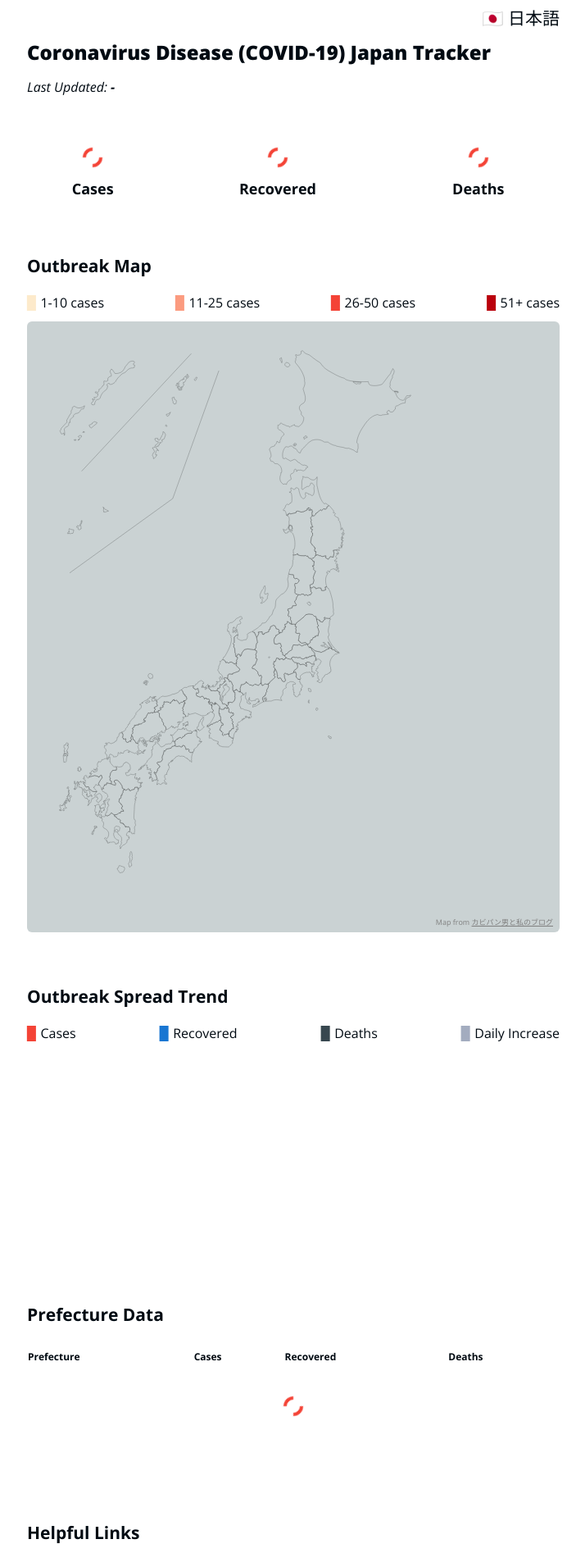
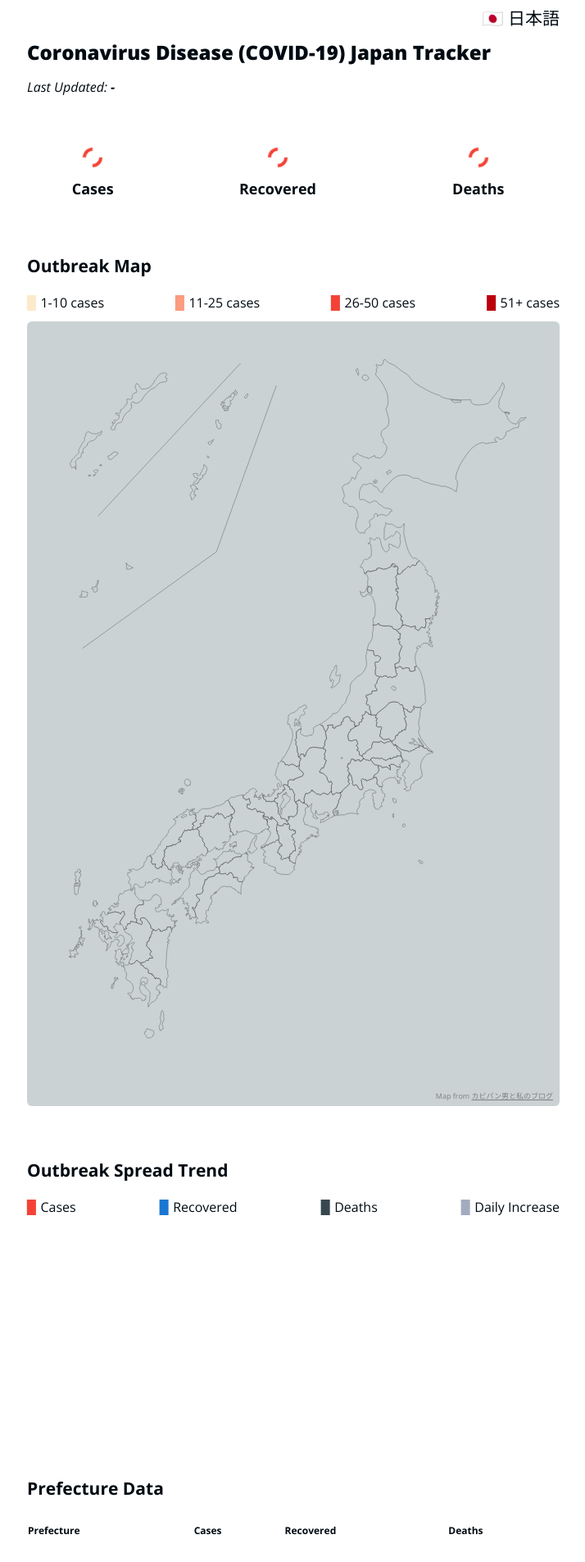
Before and after one commit to reustle/covid19japan, a Jekyll site: the page built from index.html, in a window 1280 px wide. Shown: the top 1905 px of the page at 82% size, without its empty margins (282-996 px from the left). Built offline with Jekyll 4.4.1, drawn with Linux system fonts in a browser that asks for light colours; nearby versions of some CDN libraries.

Commit message:
Fix layout on mobile

```diff
--- a/index.html
+++ b/index.html
@@ -38,7 +38,7 @@
   <div><span class="four">▉</span> <span data-ja="51+ 件">51+ cases</span></div>
 </section>
 <div id="map-japan">
-  <object type="image/svg+xml" data="/static/japan.svg" id="map-japan-svg" width="500"></object>
+  <object type="image/svg+xml" data="/static/japan.svg" id="map-japan-svg"></object>
   <div class="caption">Map from <a href="https://www.kabipan.com/geography/whitemap/">カビパン男と私のブログ</a></div>
 </div>
 
--- a/static/css/styles.scss
+++ b/static/css/styles.scss
@@ -89,21 +89,16 @@
   }
 }
 
-#map-container {
-  width: 100%;
-  height: 400px;
+#map-japan {
+  width: 95vw;
   background: #cad2d3;
   max-width: 650px;
   margin: 0px auto;
   border-radius: 6px;
 }
 
-#map-japan {
+#map-japan-svg {
   width: 100%;
-  background: #cad2d3;
-  max-width: 650px;
-  margin: 0px auto;
-  border-radius: 6px;
 }
 
 .caption {
--- a/static/main.js
+++ b/static/main.js
@@ -252,10 +252,7 @@
     let uppercasePrefectureName = prefecture.prefecture.toUpperCase()
     let prefecturePath = japanMapSvg.querySelector(`#${uppercasePrefectureName}`)
     if (prefecturePath == null) {
-      console.log('Prefecture not found', uppercasePrefectureName)
       return
-    } else {
-      console.log('Prefecture found', prefecturePath)
     }
 
     let cases = parseInt(prefecture.cases)
```
